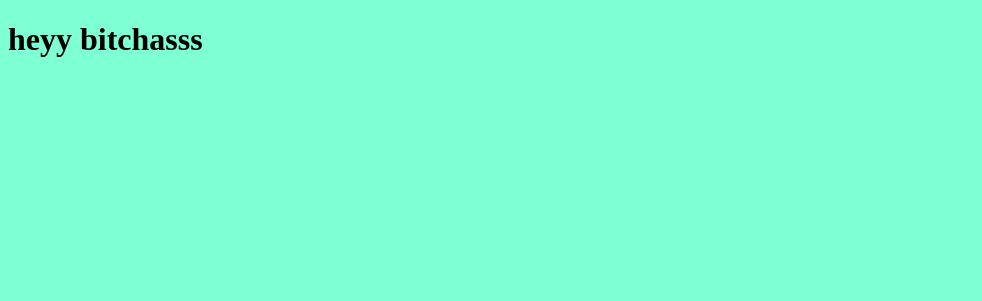
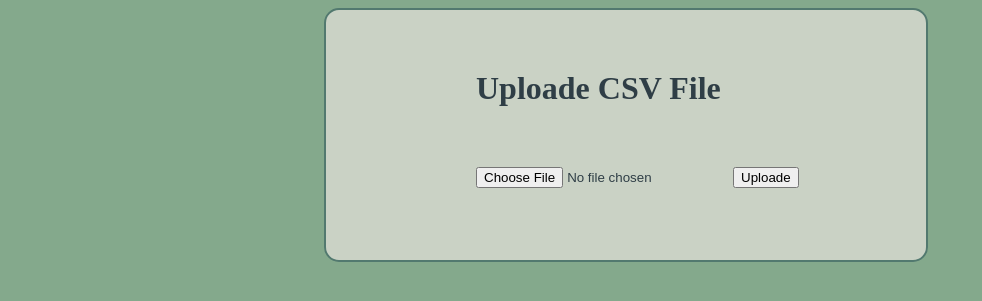
Before and after one commit to maheggh/CloudOblig, a Flask app: page /views/ in a window 1280 px wide. Shown: the top 301 px of the page, without its empty margins (0-982 px from the left). Run offline with Flask 3, Linux system fonts and the light colour scheme.

Commit message:
colors and index.html

```diff
--- a/static/styles.css
+++ b/static/styles.css
@@ -1,3 +1,27 @@
 body{
-    background-color:aquamarine;
+    background-color: #84a98c;
 }
+
+.styling{
+    background-color: #cad2c5;
+    width: 600px;
+    height: 250px;
+    border-radius: 15px;
+    border: 2px solid #52796f;
+    margin-left: 25%;
+}
+
+h1, form{
+    color: #2f3e46;
+}
+
+h1{
+    margin-top: 10%;
+    margin-left: 25%;
+}
+
+form{
+    margin-top: 10%;
+    overflow: hidden;
+    margin-left: 25%;
+}
--- a/templates/index.html
+++ b/templates/index.html
@@ -7,6 +7,12 @@
     <link rel="stylesheet" href="/static/styles.css">
 </head>
 <body>
-    <h1>heyy {{ name }}</h1>
+    <div class="styling">
+        <h1>Uploade CSV File</h1>
+            <form action="/upload" method="post" enctype="multipart/form-data">
+                <input type="file" name="file" accept=".csv">
+                <button type="submit">Uploade</button>
+            </form>
+    </div>
 </body>
 </html>
```
